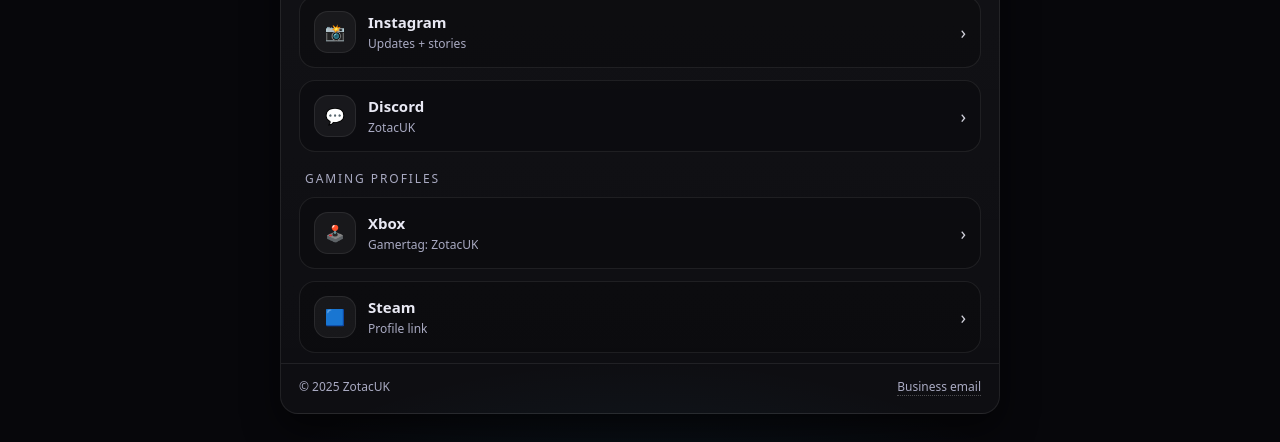
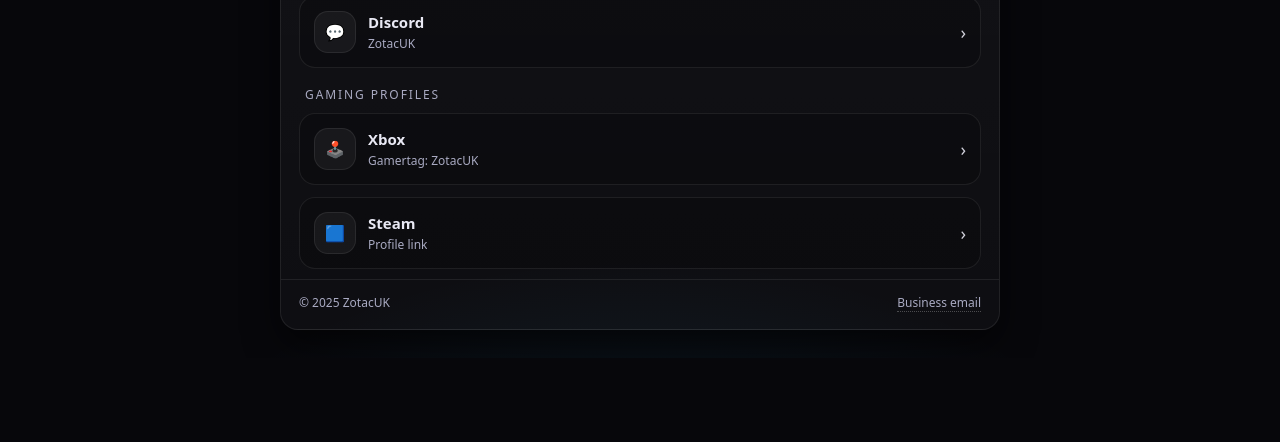
Before and after one commit to ZotacUK/zotacuk.github.io, a plain HTML site: page index.html in a window 1280 px wide. Shown: the part 523-965 px from the top of the page. After the commit the page ends 881 px from the top, so only its background shows below. Drawn offline with Linux system fonts and the light colour scheme.

Commit message:
Add files via upload

```diff
--- a/index.html
+++ b/index.html
@@ -329,19 +329,6 @@
 
 
 
-          <li>
-            <a class="btn" href="#" target="_blank" rel="noopener">
-              <span class="left">
-                <span class="icon">📸</span>
-                <span class="label">
-                  <b>Instagram</b>
-                  <small>Updates + stories</small>
-                </span>
-              </span>
-              <span class="arrow">›</span>
-            </a>
-          </li>
-
 
 
 
```
